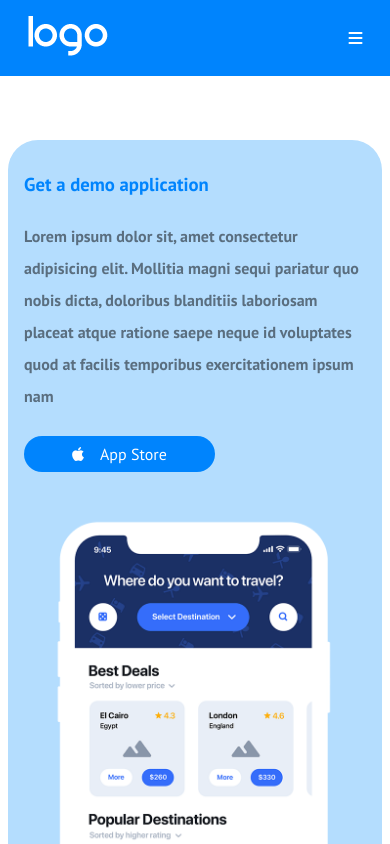
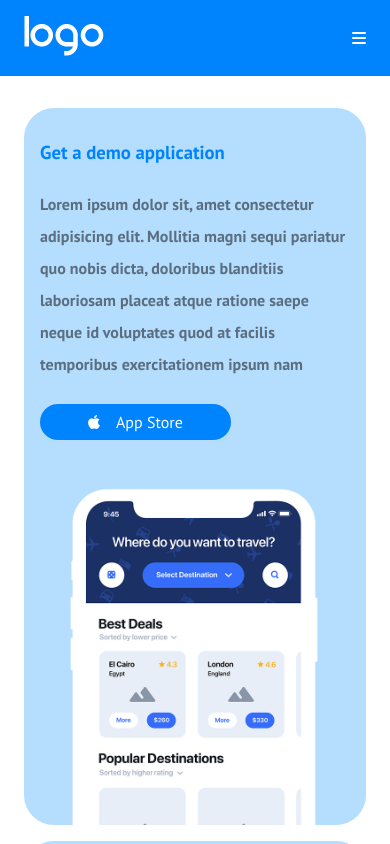
Before and after one commit to Danielateresa/htmlcss-responsive-layout, a plain HTML site: page index.html in a window 390 px wide. Shown: the top 844 px of the page. Drawn offline with Linux system fonts and the light colour scheme.

Commit message:
Fixed padding nav and container on responsive

```diff
--- a/assets/style.css
+++ b/assets/style.css
@@ -512,11 +512,12 @@ footer {
     .nav_container {
         max-width: 1140px;
         margin: 0 auto;
-        padding: 1rem 0 1rem 0.5rem;
+        padding: 1rem 0.5rem 1rem 1.5rem;
     }
 
     .container {
         max-width: 1140px;
+        padding: 1rem;
     }
 
     .col_4 {
@@ -534,11 +535,12 @@ footer {
 @media screen and (max-width:769px) {
     .container {
         max-width: 720px;
+        padding: 1rem;
     }
 
     .nav_container {
         max-width: 720px;
-        padding: 1rem 0.5rem 1rem 0.5rem
+        padding: 1rem 1.5rem 1rem 1.5rem;
     }
 
     .planning .col_sm_12 {
@@ -612,10 +614,6 @@ footer {
         width: 100%;
     }
 
-    .nav_container {
-        max-width: 90%;
-    }
-
     .nav_container li:last-child {
         display: block;
     }
```
